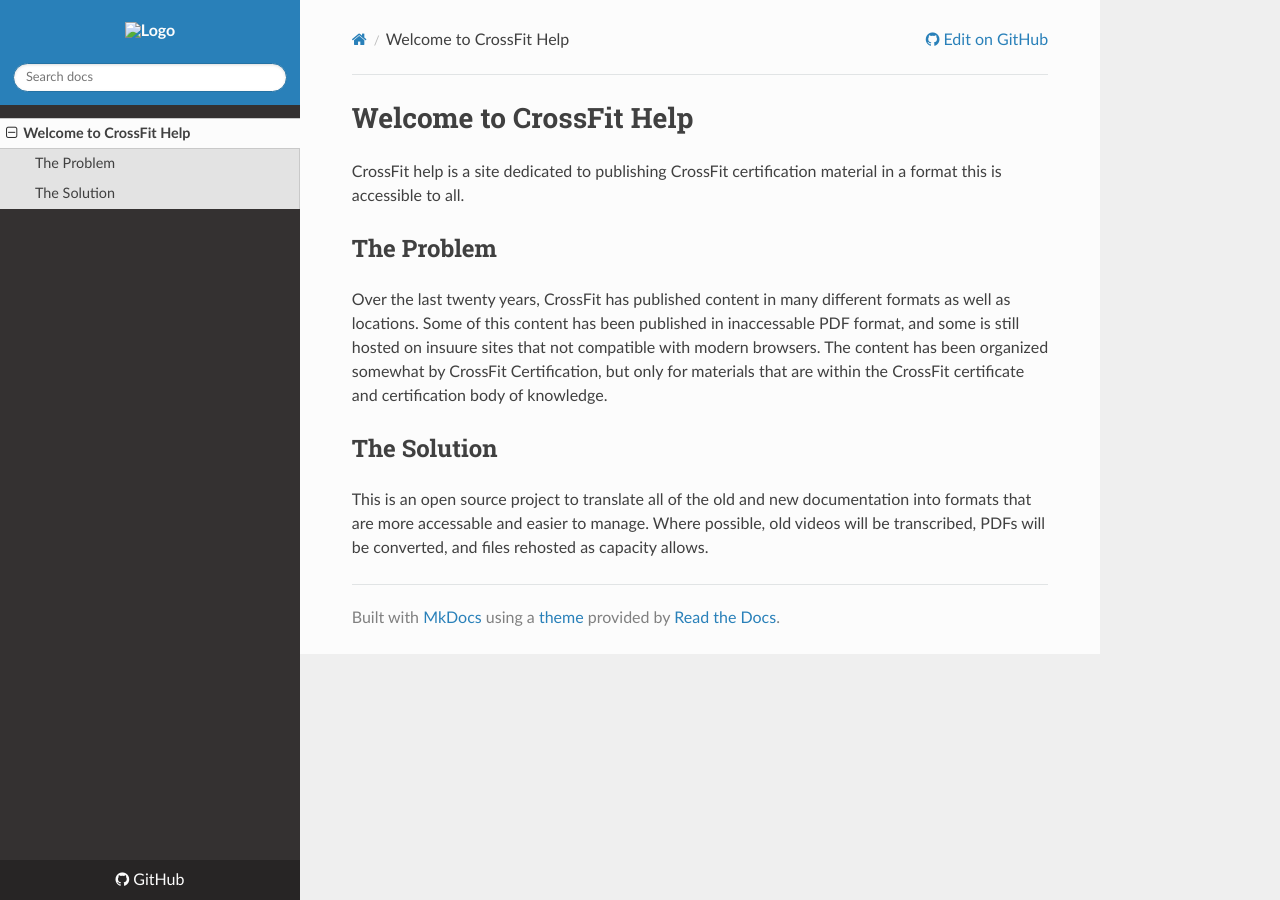
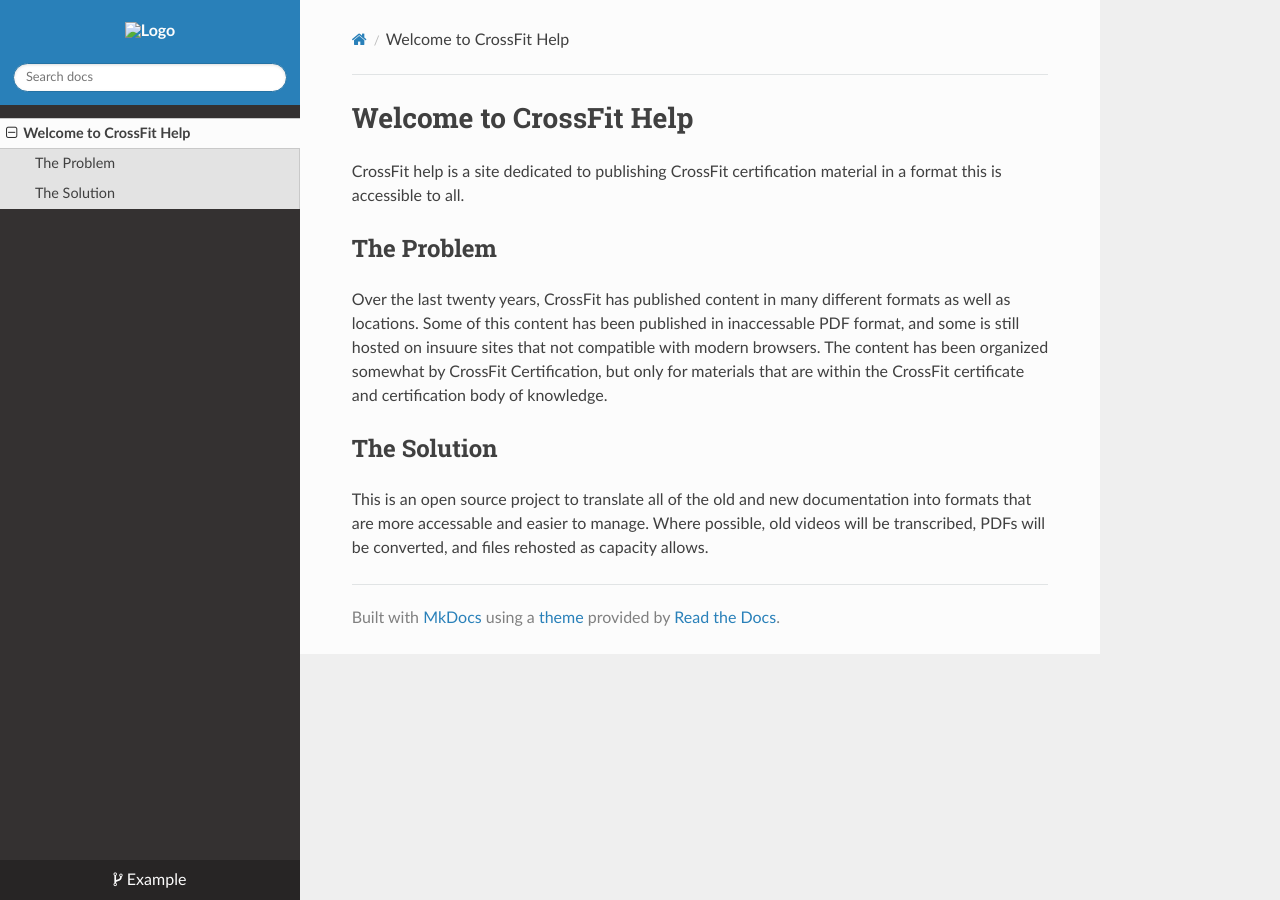
Before and after one commit to jasonpatrickellykrause/crossfit-help, an MkDocs documentation site: the page built from docs/index.md, in a window 1280 px wide. Built offline with MkDocs 1.6.1, drawn with Linux system fonts in a browser that asks for light colours; nearby versions of some CDN libraries; part of the change alters nothing that is shown.

Commit message:
changing repo URL to main

```diff
--- a/mkdocs.yml
+++ b/mkdocs.yml
@@ -1,5 +1,5 @@
 ---
-repo_url: https://github.com/jasonpatrickellykrause/crossfit-help
+repo_url: https://example.com/project/repo/blob/main/docs/
 site_description: Open sourcing CrossFit documentation
 site_name: CrossFit Help
 site_url: https://crossfit.help
```
